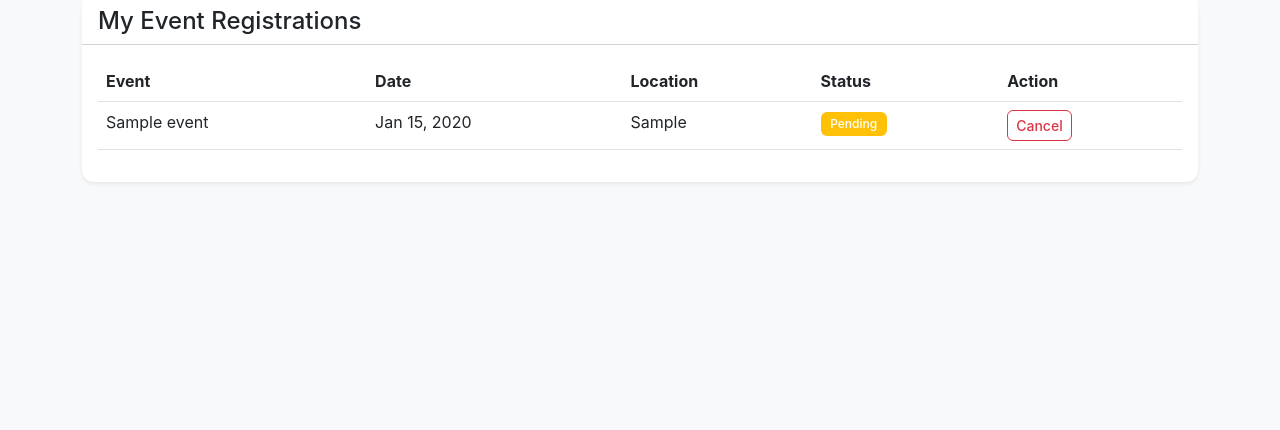
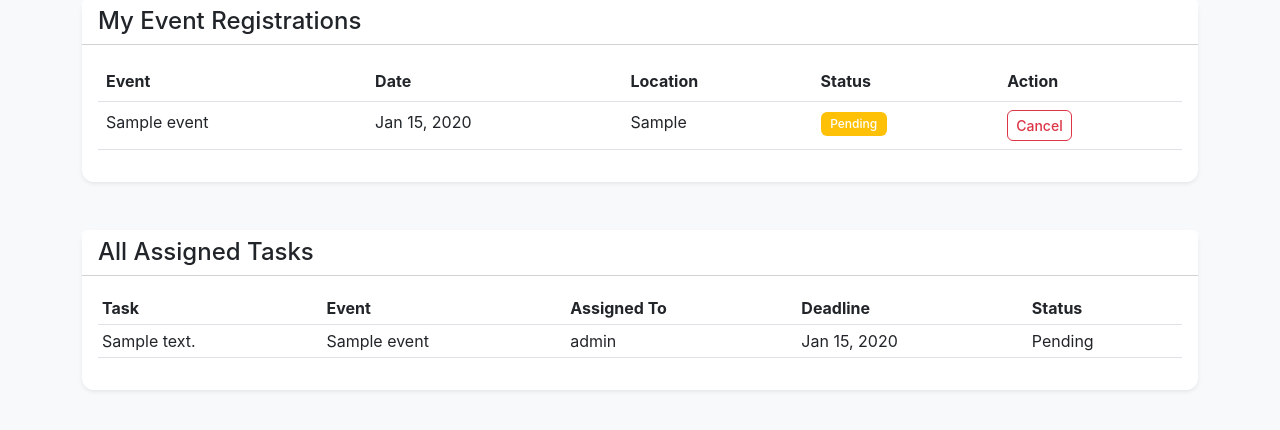
Before and after one commit to Saif-Altaf/event-management, a PHP site: page /dashboard.php in a window 1280 px wide. Shown: the part 111-541 px from the top of the page. Run offline with PHP 8.4, Linux system fonts and the light colour scheme; a user stored in the database is signed in; data comes from the database, SQL or seed files in the repository; tables that the repository leaves empty hold one stand-in row (values such as "Sample post").

Commit message:
Move assigned tasks overview from admin panel to dashboard for better accessibility

```diff
--- a/dashboard.php
+++ b/dashboard.php
@@ -66,6 +66,14 @@ if (in_array($role, ['coordinator', 'executive', 'senior_executive'])) {
         JOIN events e ON t.event_id = e.id
         WHERE t.assigned_to = $user_id
     ");
+}
+
+// Fetch all assigned tasks for admin overview
+$all_tasks = null;
+if ($role == 'admin') {
+    $all_tasks = $conn->query(
+        "SELECT t.id, t.description, t.deadline, t.status, e.title as event_title, u.username as assigned_user \n         FROM tasks t \n         JOIN events e ON t.event_id = e.id \n         LEFT JOIN users u ON t.assigned_to = u.id \n         ORDER BY (t.deadline IS NULL), t.deadline ASC"
+    );
 }
 ?>
 
@@ -155,8 +163,11 @@ if (in_array($role, ['coordinator', 'executive', 'senior_executive'])) {
         <!-- Assigned Tasks (Staff Only) -->
         <?php if ($my_tasks): ?>
             <section class="card shadow-sm" aria-labelledby="tasks-heading">
-                <div class="card-header bg-white">
+                <div class="card-header bg-white d-flex justify-content-between align-items-center">
                     <h4 class="mb-0" id="tasks-heading">My Assigned Tasks</h4>
+                    <?php if ($role == 'admin'): ?>
+                        <a class="btn btn-sm btn-outline-primary" href="#admin-tasks">View All Assigned Tasks</a>
+                    <?php endif; ?>
                 </div>
                 <div class="card-body">
                     <div class="table-responsive">
@@ -209,6 +220,45 @@ if (in_array($role, ['coordinator', 'executive', 'senior_executive'])) {
             </section>
         <?php endif; ?>
 
+        <!-- All Assigned Tasks (Admin Only) -->
+        <?php if ($role == 'admin' && $all_tasks): ?>
+            <section id="admin-tasks" class="card shadow-sm mt-4" aria-labelledby="admin-tasks-heading">
+                <div class="card-header bg-white">
+                    <h4 class="mb-0" id="admin-tasks-heading">All Assigned Tasks</h4>
+                </div>
+                <div class="card-body">
+                    <?php if ($all_tasks->num_rows > 0): ?>
+                        <div class="table-responsive">
+                            <table class="table table-sm table-hover">
+                                <thead>
+                                    <tr>
+                                        <th>Task</th>
+                                        <th>Event</th>
+                                        <th>Assigned To</th>
+                                        <th>Deadline</th>
+                                        <th>Status</th>
+                                    </tr>
+                                </thead>
+                                <tbody>
+                                    <?php while ($t = $all_tasks->fetch_assoc()): ?>
+                                        <tr>
+                                            <td><?php echo htmlspecialchars($t['description']); ?></td>
+                                            <td><?php echo htmlspecialchars($t['event_title']); ?></td>
+                                            <td><?php echo $t['assigned_user'] ? htmlspecialchars($t['assigned_user']) : '<em>Unassigned</em>'; ?></td>
+                                            <td><?php echo $t['deadline'] ? date('M d, Y', strtotime($t['deadline'])) : '-'; ?></td>
+                                            <td><?php echo ucfirst($t['status']); ?></td>
+                                        </tr>
+                                    <?php endwhile; ?>
+                                </tbody>
+                            </table>
+                        </div>
+                    <?php else: ?>
+                        <p class="text-muted mb-0">No tasks assigned yet.</p>
+                    <?php endif; ?>
+                </div>
+            </section>
+        <?php endif; ?>
+
     </main>
 
 </body>
```
Also changed, not shown: admin_panel.php (+2 -44 lines).
